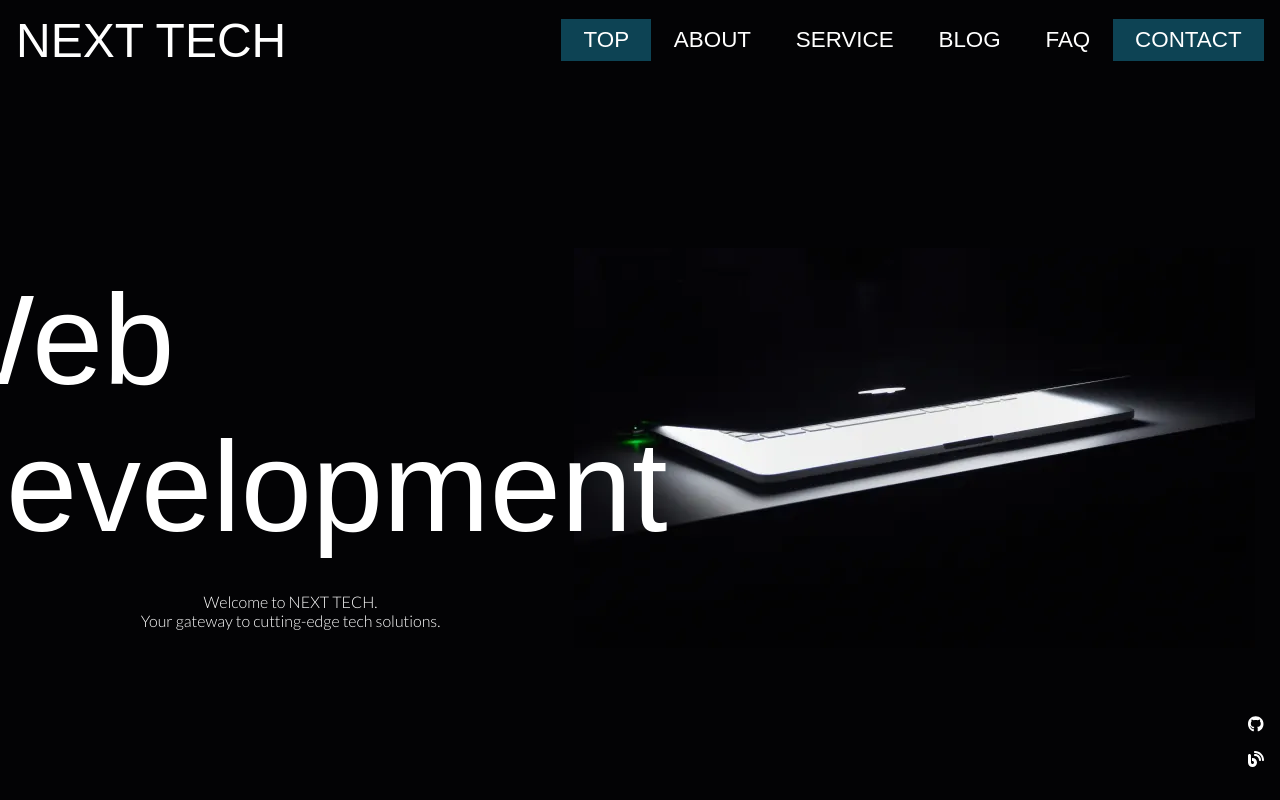
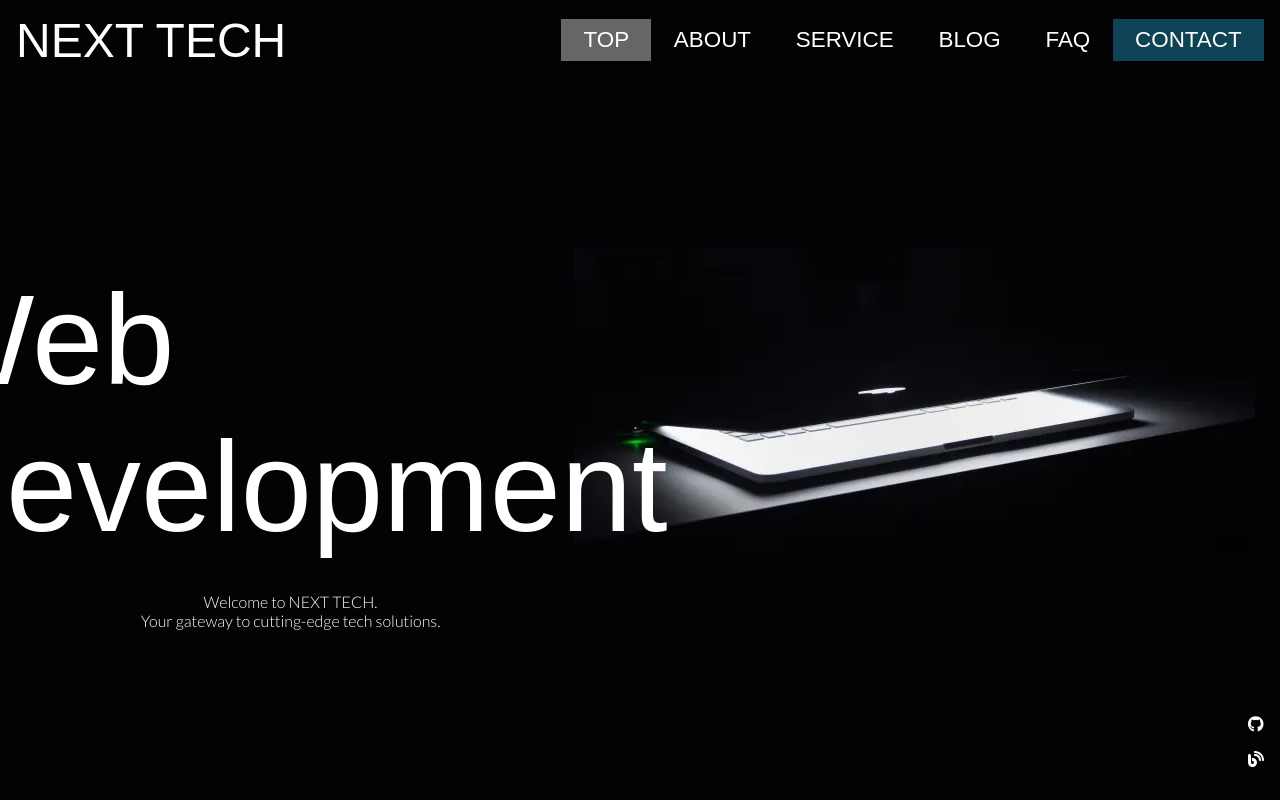
Before and after one commit to shim369/Nextjs-TypeScript-Newt-Site2, a Next.js app: page / in a window 1280 px wide. In both pictures the pointer is over the link "TOP". Shown: the top 800 px of the page. Built offline with nearby package versions, Linux system fonts and the light colour scheme; a web font is replaced by a local one.

Commit message:
update css

```diff
--- a/app/styles/page.module.scss
+++ b/app/styles/page.module.scss
@@ -66,7 +66,7 @@
 			}
 
 			&:hover {
-				background: var(--dark-blue);
+				background: #666;
 				color: var(--white);
 			}
 		}
```
